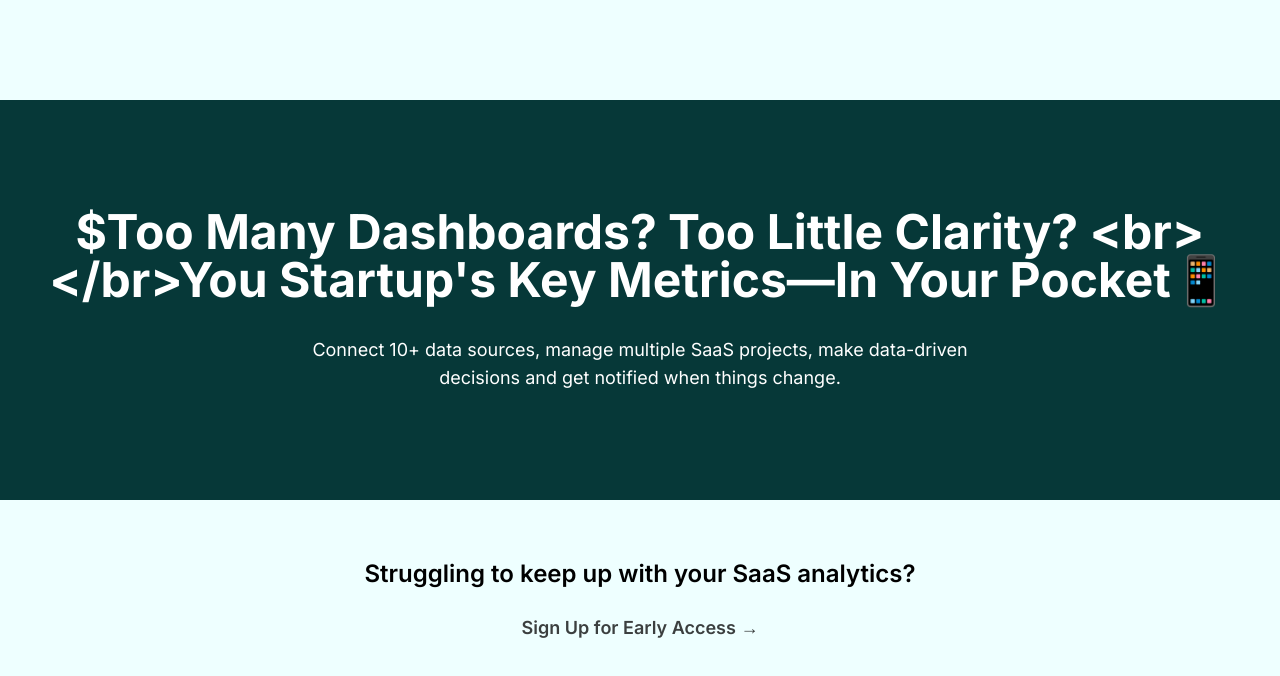
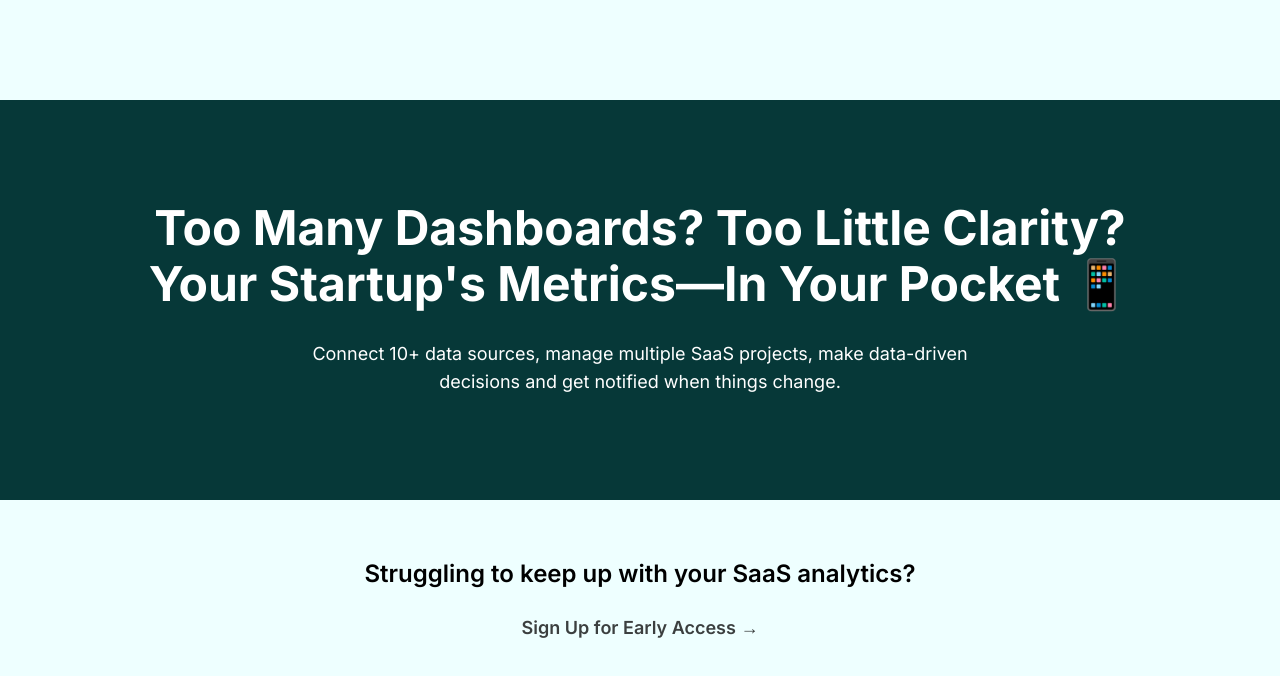
Before and after one commit to kyeenno/datlee-coming-soon, a Next.js app in the folder app/: page / in a window 1280 px wide. Shown: the top 676 px of the page. Built offline with nearby package versions, Linux system fonts and the light colour scheme.

Commit message:
Fixed Title

```diff
--- a/app/components/hero/HeroSection.js
+++ b/app/components/hero/HeroSection.js
@@ -3,7 +3,10 @@ const HeroSection = () => {
     <div className="h-screen flex flex-col justify-center items-center bg-[#eeffff]">
         <div className="h-1/2 w-screen bg-[#063838] text-white flex flex-col items-center justify-center px-6 text-center">
             <h1 className="text-8xl md:text-5xl font-bold">
-                {`$Too Many Dashboards? Too Little Clarity? <br></br>You Startup's Key Metrics—In Your Pocket📱`}
+                {`Too Many Dashboards? Too Little Clarity?`}
+            </h1>
+            <h1 className="mt-2 text-8xl md:text-5xl font-bold">
+                {`Your Startup's Metrics—In Your Pocket 📱`}
             </h1>
             <p className="mt-8 max-w-2xl text-lg">
                 Connect 10+ data sources, manage multiple SaaS projects, make data-driven decisions and get notified when things change.
```
